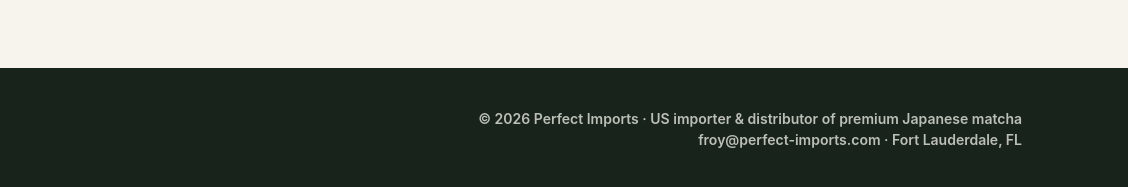
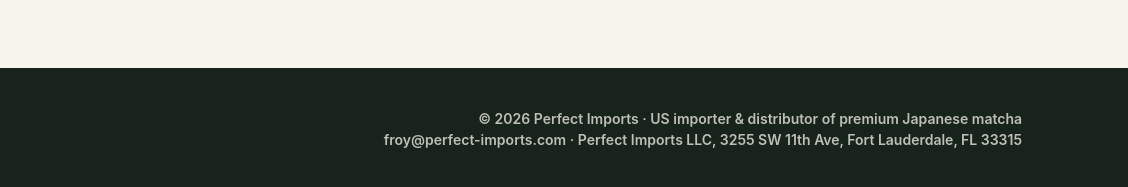
Before and after one commit to XavierLevenfiche/perfect-imports-site, a plain HTML site: page index.html in a window 1280 px wide. Shown: the part 2891-3078 px from the top of the page, 152-1280 px from the left. Drawn offline with Linux system fonts and the light colour scheme.

Commit message:
footer: real business address

```diff
--- a/index.html
+++ b/index.html
@@ -196,7 +196,7 @@
   <div class="wrap foot">
     <img src="assets/logo-web.png" alt="Perfect Imports">
     <div style="text-align:right">© 2026 Perfect Imports · US importer &amp; distributor of premium Japanese matcha<br>
-      froy@perfect-imports.com · Fort Lauderdale, FL</div>
+      froy@perfect-imports.com · Perfect Imports LLC, 3255 SW 11th Ave, Fort Lauderdale, FL 33315</div>
   </div>
 </footer>
 
```
